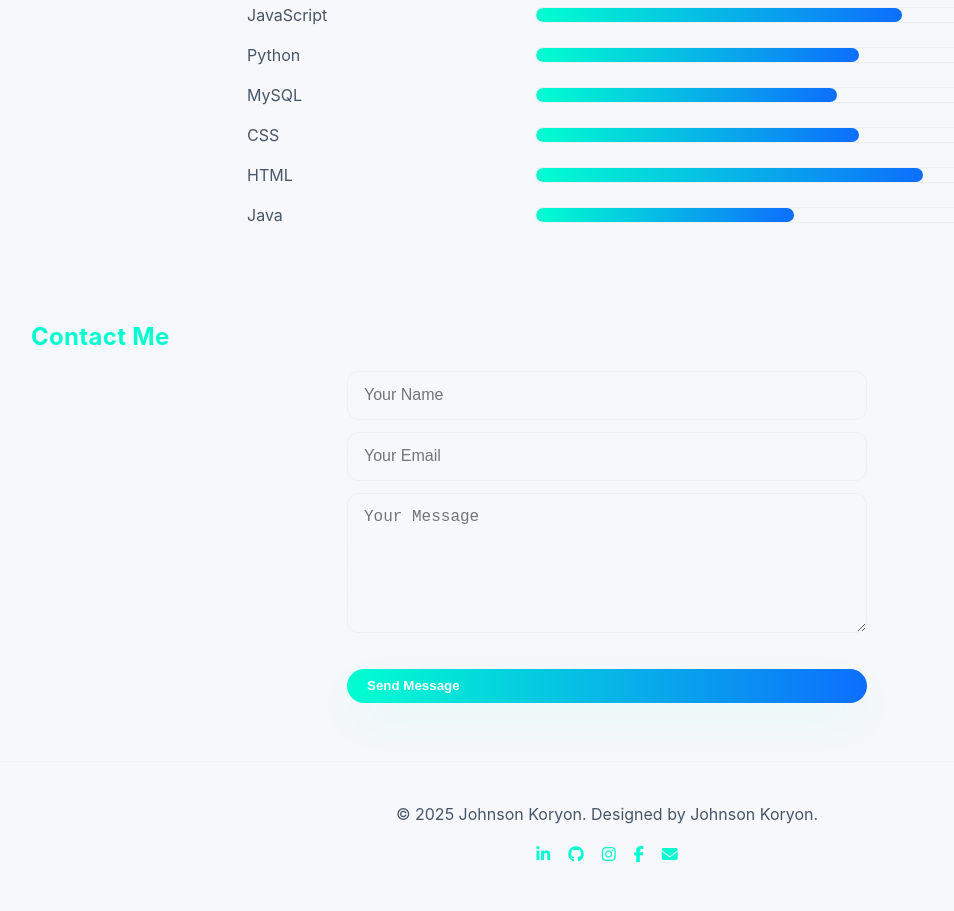
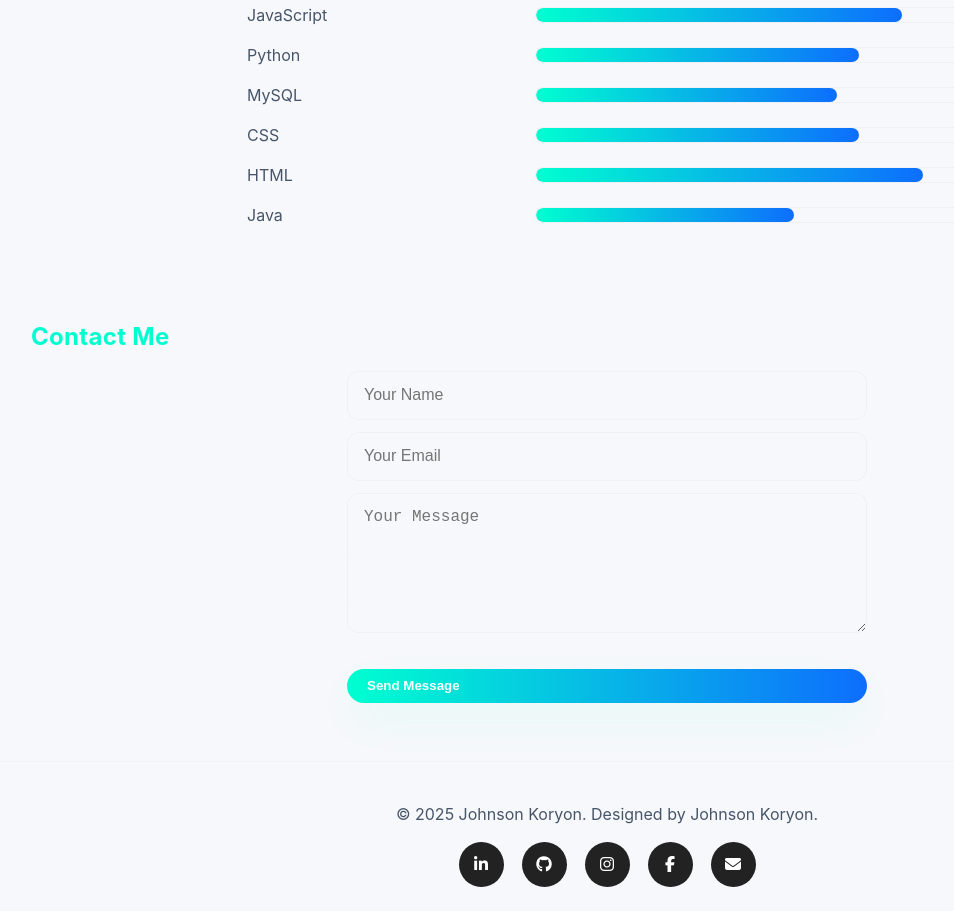
Before and after one commit to juiceboi30/myportfolio, a plain HTML site: page index.html in a window 1280 px wide. Shown: the part 1991-2902 px from the top of the page, without its empty margins (33-987 px from the left). Before the commit the page ends 2881 px from the top, so only its background shows below. Drawn offline with Linux system fonts and the light colour scheme; a small style sheet from the web is missing.

Commit message:
Update style.css

```diff
--- a/style.css
+++ b/style.css
@@ -487,20 +487,20 @@ footer a:hover{ color:var(--brand-primary); text-decoration:underline; }
   transition: transform 0.25s ease, box-shadow 0.25s ease, background 0.25s ease;
 }
 
-.social-icons button:hover {
-  transform: translateY(-6px) scale(1.08);
-  background: linear-gradient(
-    135deg,
-    var(--brand-primary),
-    var(--brand-accent)
-  );
-  box-shadow: 0 12px 30px rgba(0, 0, 0, 0.25);
+.social-icons a {
+  width: 45px;
+  height: 45px;
+  border-radius: 50%;
+  background: #222;
+  color: #fff;
+  display: inline-flex;
+  align-items: center;
+  justify-content: center;
+  text-decoration: none;
+  transition: transform 0.3s, background 0.3s;
 }
 
-.social-icons button:active {
-  transform: scale(0.9);
+.social-icons a:hover {
+  transform: translateY(-4px);
+  background: #0077ff;
 }
-
-.social-icons button i {
-  pointer-events: none;
-}
```
